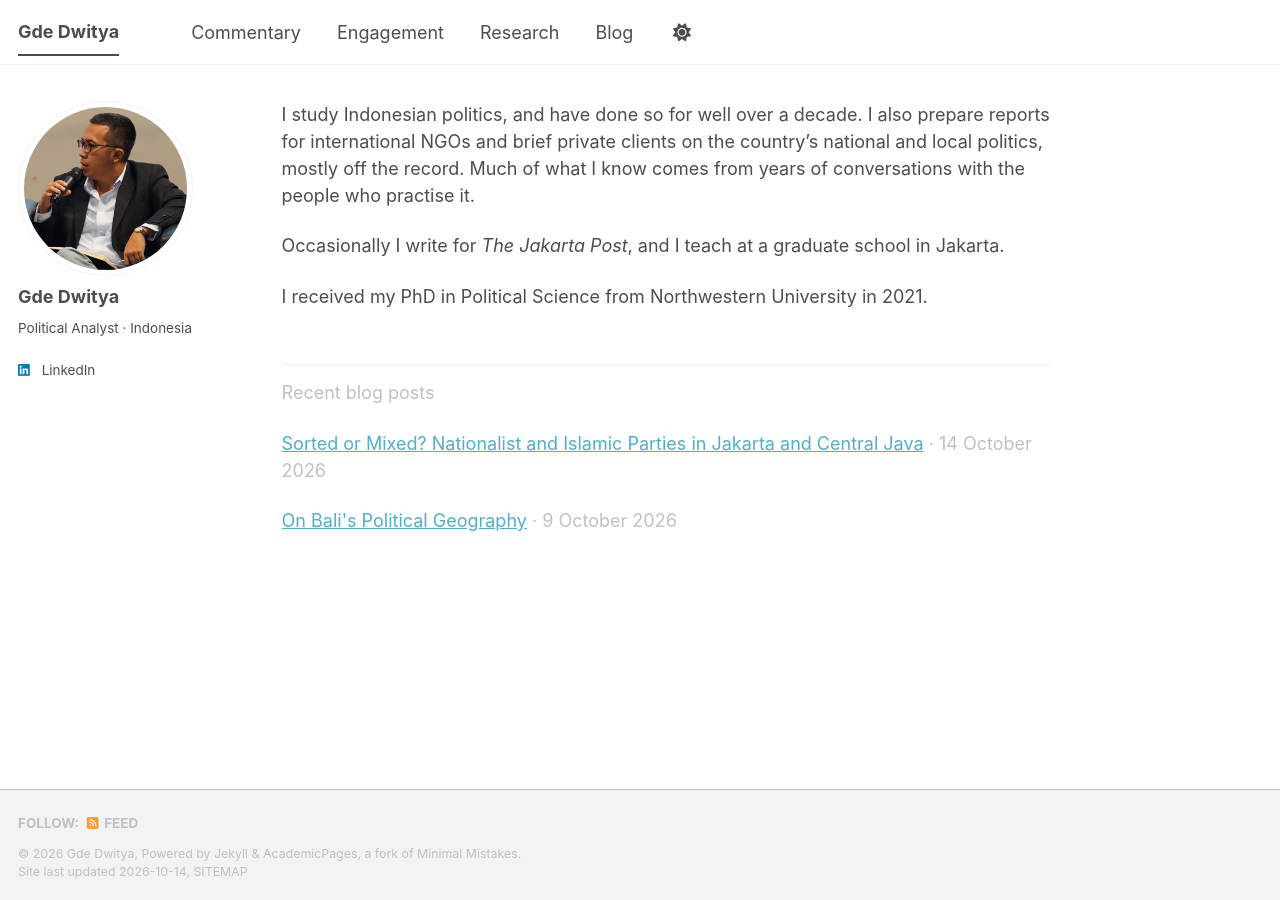
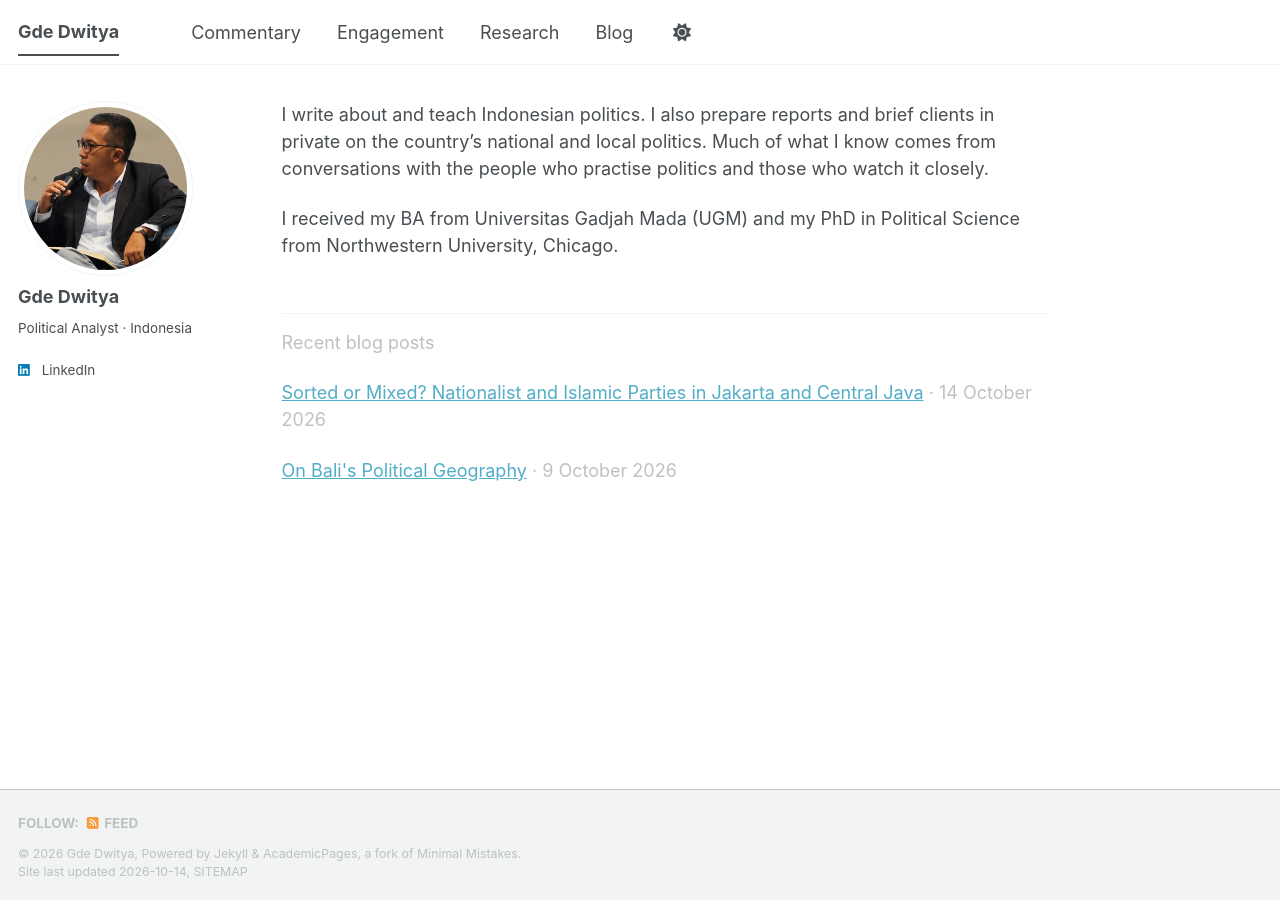
Before and after one commit to gddwty/gddwty.github.io, a Jekyll site: the page built from _pages/about.md, in a window 1280 px wide. Built offline with Jekyll 4.4.1, drawn with Linux system fonts in a browser that asks for light colours; a style sheet for code colours, icons or effects is not loaded.

Commit message:
short bio update, credentials update

```diff
--- a/_pages/about.md
+++ b/_pages/about.md
@@ -8,11 +8,9 @@ redirect_from:
   - /about.html
 ---
 
-I study Indonesian politics, and have done so for well over a decade. I also prepare reports for international NGOs and brief private clients on the country's national and local politics, mostly off the record. Much of what I know comes from years of conversations with the people who practise it.
+I write about and teach Indonesian politics. I also prepare reports and brief clients in private on the country's national and local politics. Much of what I know comes from conversations with the people who practise politics and those who watch it closely.
 
-Occasionally I write for *The Jakarta Post*, and I teach at a graduate school in Jakarta.
-
-I received my PhD in Political Science from Northwestern University in 2021.
+I received my BA from Universitas Gadjah Mada (UGM) and my PhD in Political Science from Northwestern University, Chicago.
 
 <div class="recent-posts">
 <p class="recent-posts__label">Recent blog posts</p>
```
